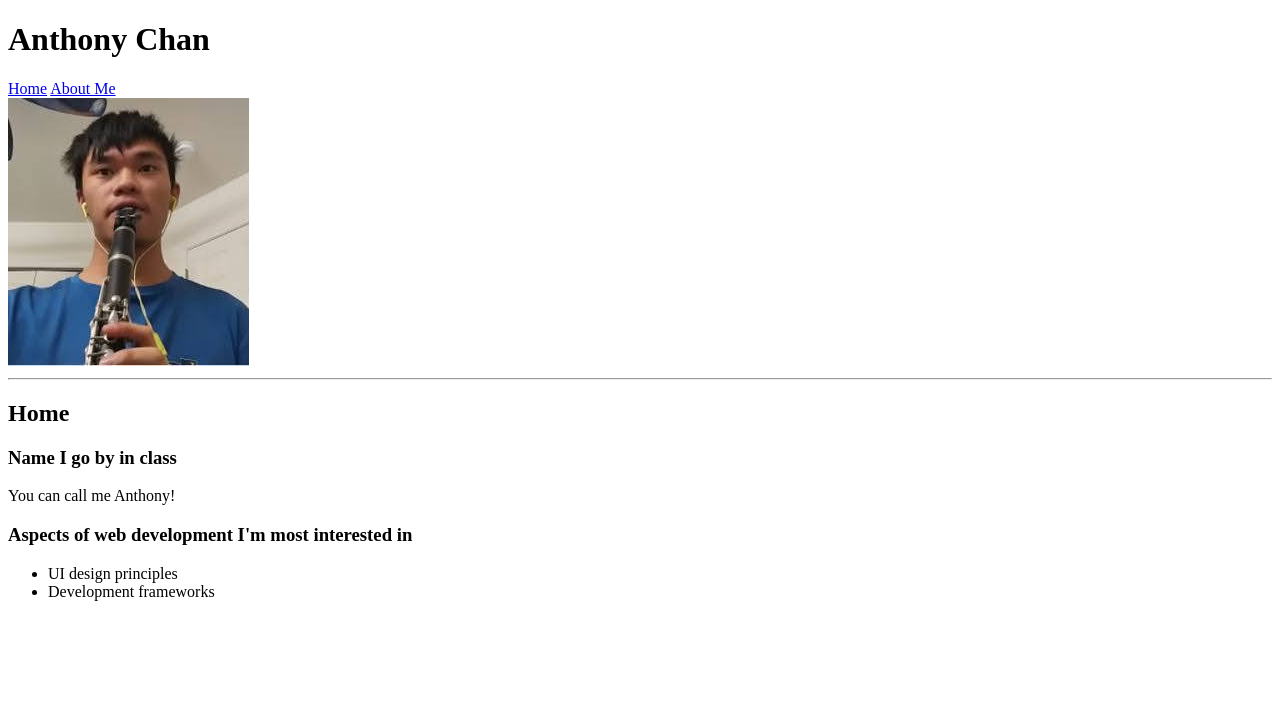
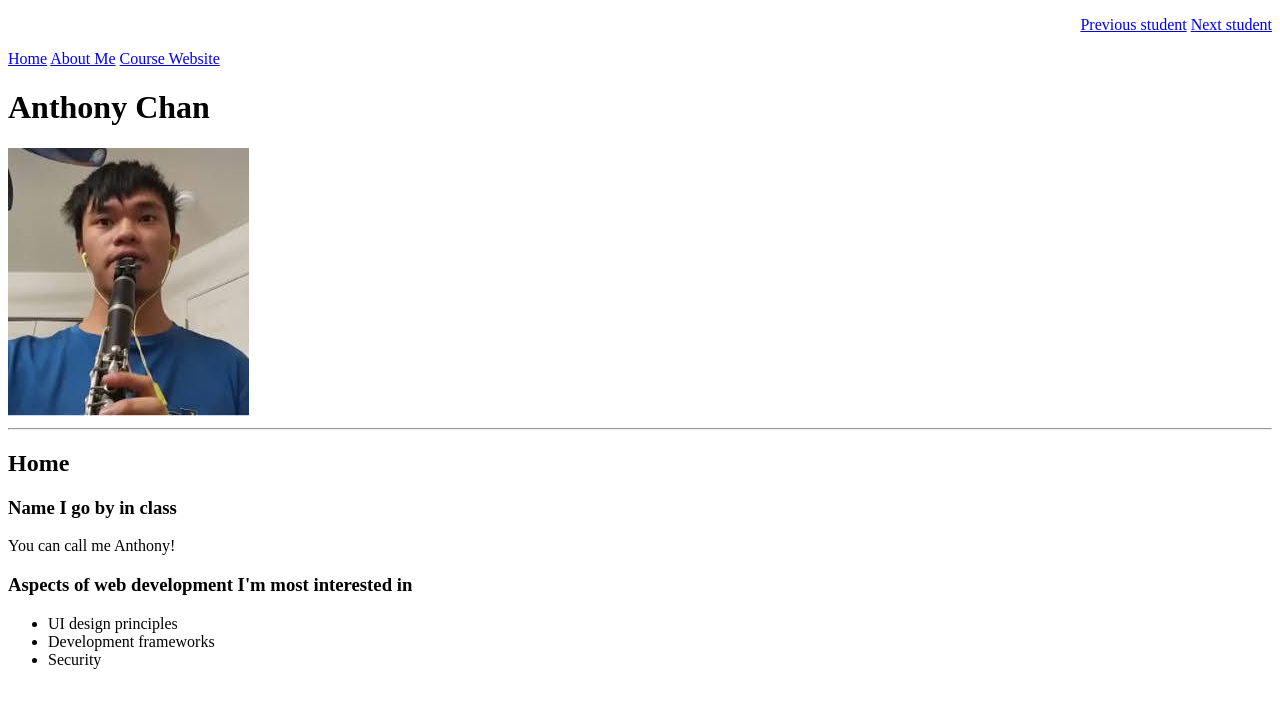
Before and after one commit to anthonyym/anthonyym.github.io, a plain HTML site: page index.html in a window 1280 px wide. Drawn offline with Linux system fonts and the light colour scheme.

Commit message:
Add prev next links

```diff
--- a/index.html
+++ b/index.html
@@ -5,20 +5,24 @@
 	<title>Anthony Chan's Website</title>
 </head>
 <body>
+	<p style='text-align:right'>
+		<a href="https://rallarey.github.io">Previous student</a>
+		<a href="https://therealistongithub.github.io">Next student</a>
+	</p>
+	<a href='https://anthonyym.github.io/'>Home</a> <a href='https://anthonyym.github.io/aboutMe.html'>About Me</a> <a href="https://mattm401.github.io/">Course Website</a>
 	<h1>Anthony Chan</h1>
 	<!-- Anthony Chan, CISC474-010, Personal Web Page 1, achan@udel.edu -->
-	<a href='https://anthonyym.github.io/'>Home</a> <a href='https://anthonyym.github.io/aboutMe.html'>About Me</a>
-	<br>
 	<img src='/images/anthony-clarinet.JPG' alt='Picture of Anthony'>
 	<hr>
 	<h2>Home</h2>
 	<h3>Name I go by in class</h3>
-		<p>You can call me Anthony!</p>
+	<p>You can call me Anthony!</p>
 	<h3>Aspects of web development I'm most interested in</h3>
 	<div class='interestList'>
 		<ul>
 			<li>UI design principles</li>
 			<li>Development frameworks</li>
+			<li>Security</li>
 		</ul>
 	</div>
 </body>
```
Also changed, not shown: aboutMe.html (+2 -3 lines).
